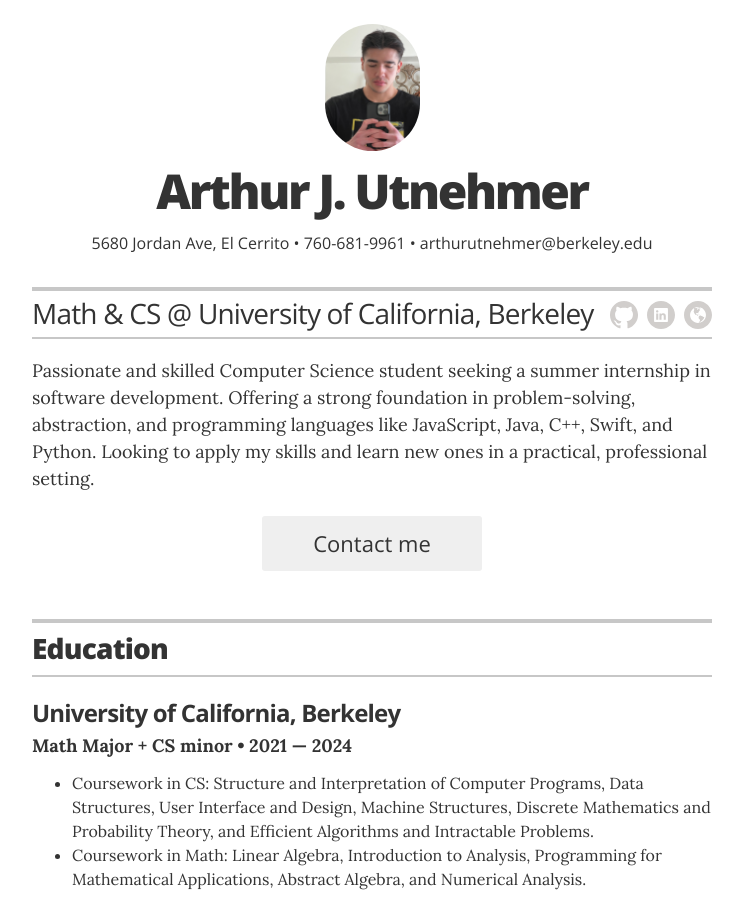
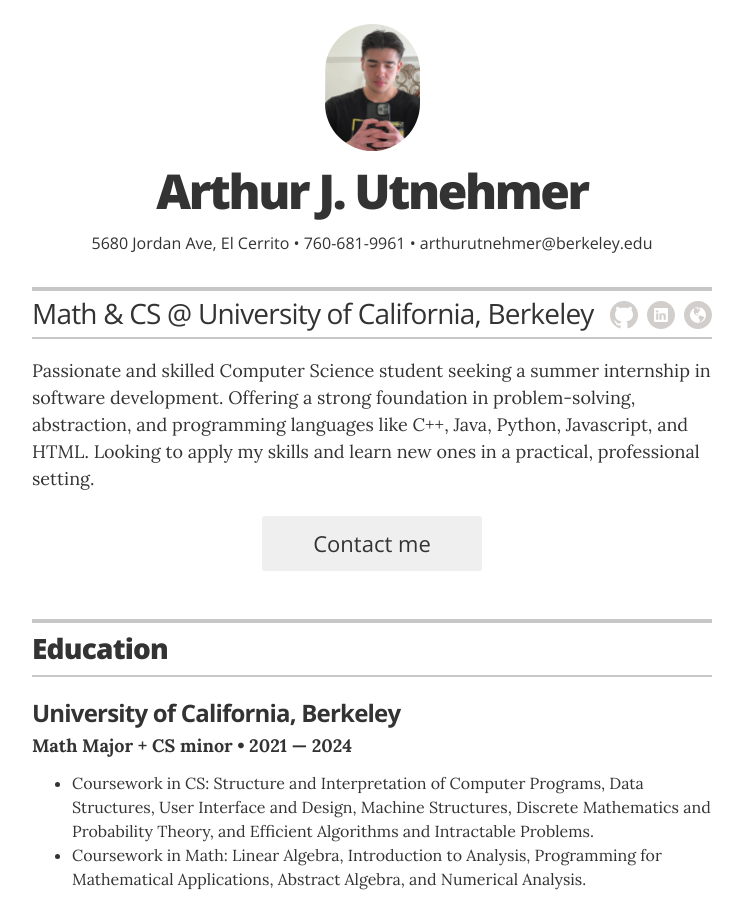
Before and after one commit to arthurutnehmer/Resume, a Jekyll site: the page built from index.html, in a window 1280 px wide and 900 px high. Shown: the whole window, without its empty margins (268-1011 px from the left). Built offline with Jekyll 4.4.1, drawn with Linux system fonts in a browser that asks for light colours.

Commit message:
Concision.

```diff
--- a/_config.yml
+++ b/_config.yml
@@ -23,7 +23,7 @@ resume_contact_address:         "5680 Jordan Ave, El Cerrito"
 resume_header_contact_info:     "5680 Jordan Ave, El Cerrito • 760-681-9961 • arthurutnehmer@berkeley.edu"
 display_header_contact_info:    "true"
 
-resume_header_intro: "<p>Passionate and skilled Computer Science student seeking a summer internship in software development. Offering a strong foundation in problem-solving, abstraction, and programming languages like JavaScript, Java, C++, Swift, and Python. Looking to apply my skills and learn new ones in a practical, professional setting.</p>"
+resume_header_intro: "<p>Passionate and skilled Computer Science student seeking a summer internship in software development. Offering a strong foundation in problem-solving, abstraction, and programming languages like C++, Java, Python, Javascript, and HTML. Looking to apply my skills and learn new ones in a practical, professional setting.</p>"
 
 # use "yes" to display the email contact button,
 # "no" to display an "I'm not looking for work" message,
```
